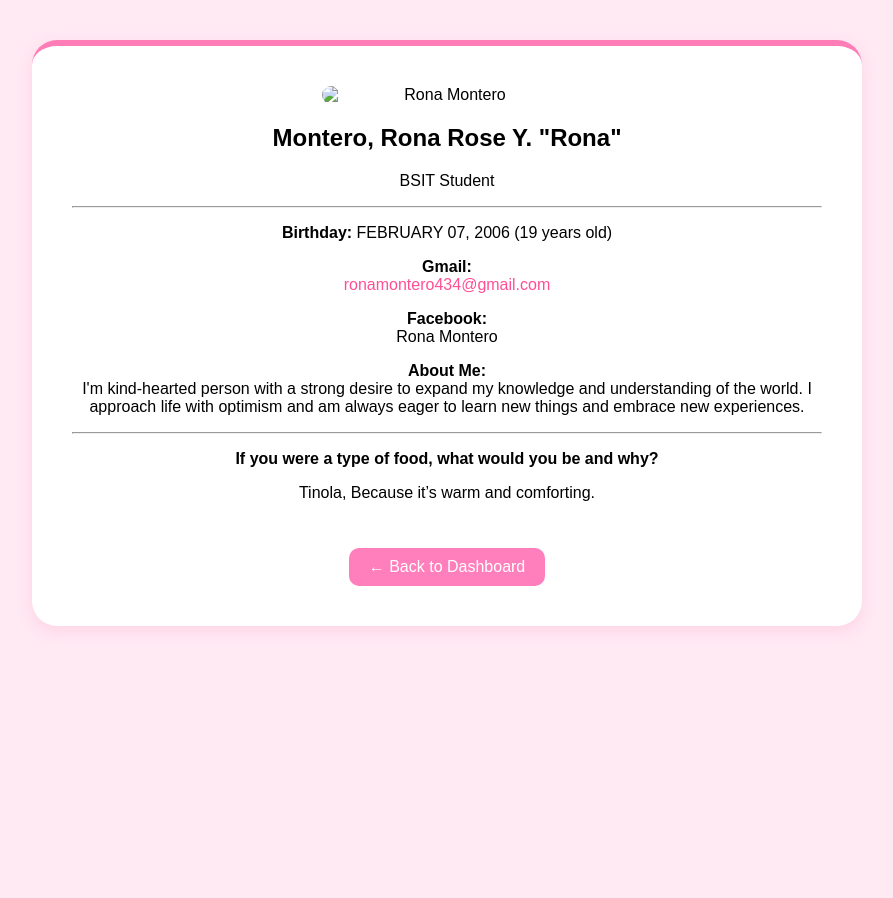
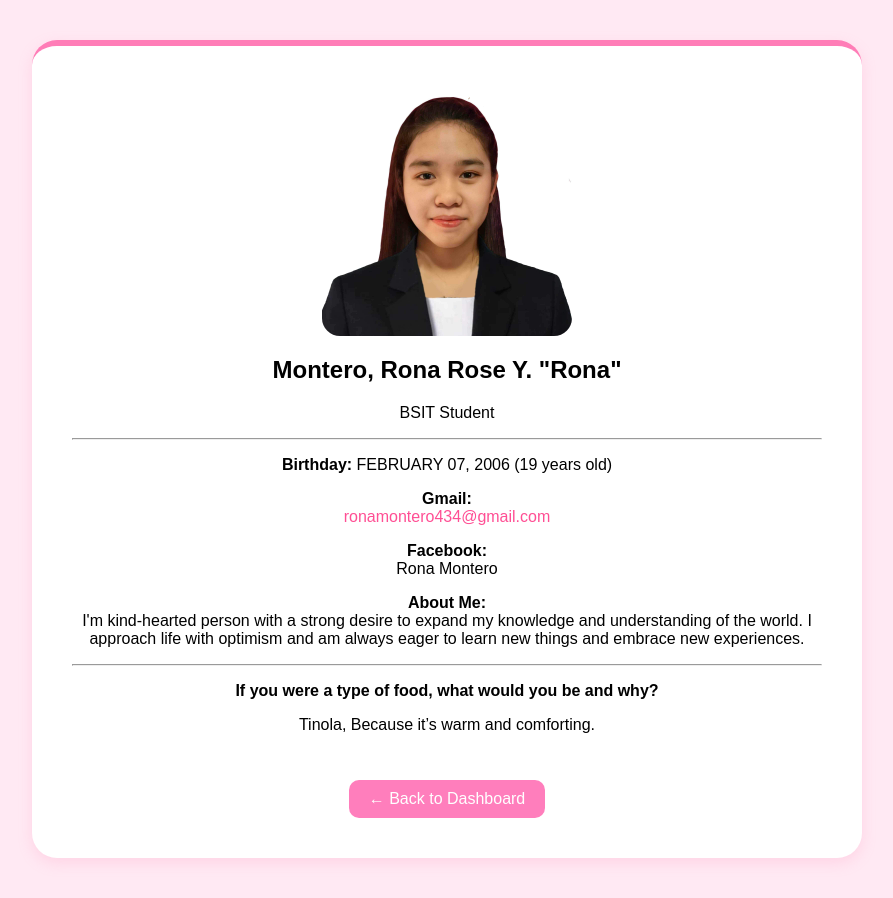
Before and after one commit to ronamontero/22013---WEB101---MONTERO, a plain HTML site: page index.html in a window 1280 px wide. Shown: the whole page, without its empty margins (193-1086 px from the left). Before the commit the page ends 800 px from the top, so only its background shows below. Drawn offline with Linux system fonts and the light colour scheme.

Commit message:
Update index.html

```diff
--- a/index.html
+++ b/index.html
@@ -74,7 +74,7 @@
 </head>
 <body>
   <div class="profile-container">
-    <img src="Messenger_creation_CAA77BF7-85D3-4DE5-830D-AB72287CF19F.jpeg" alt="Rona Montero" class="profile-pic"/>
+    <img src="Messenger_creation_7172565868101764018.jpeg" alt="Rona Montero" class="profile-pic"/>
 
     <h2>
       Montero, Rona Rose Y. <span>"Rona"</span>
```
